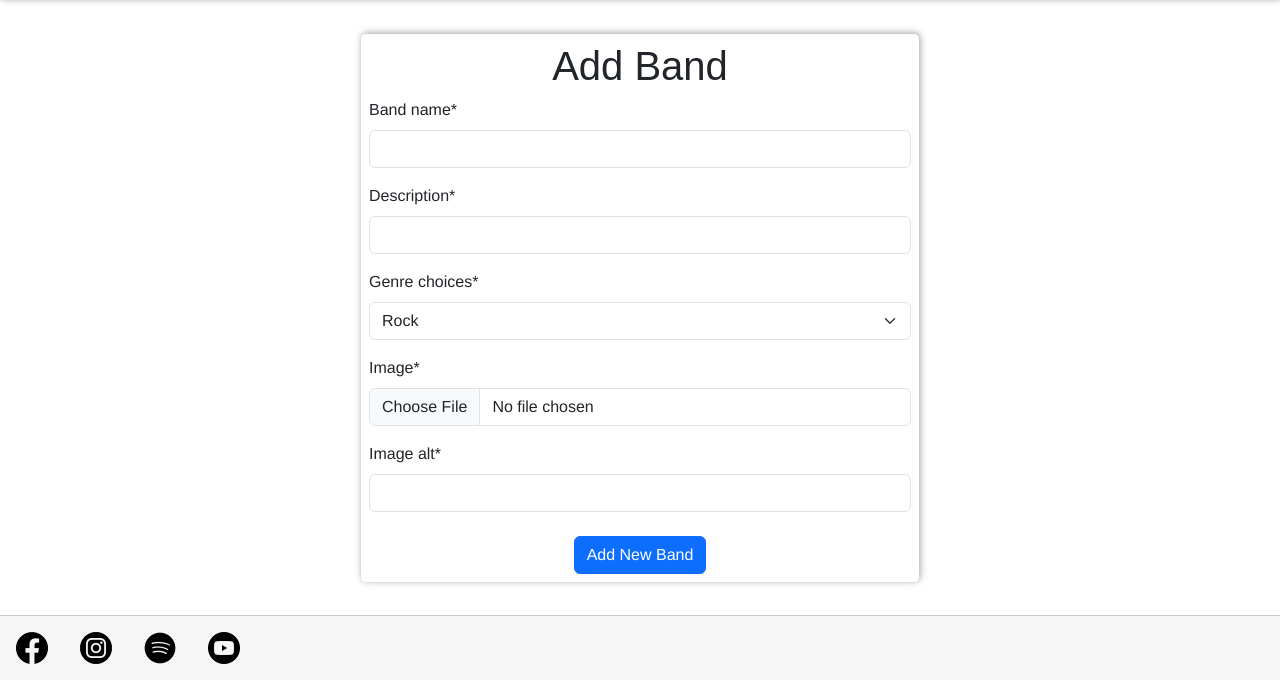
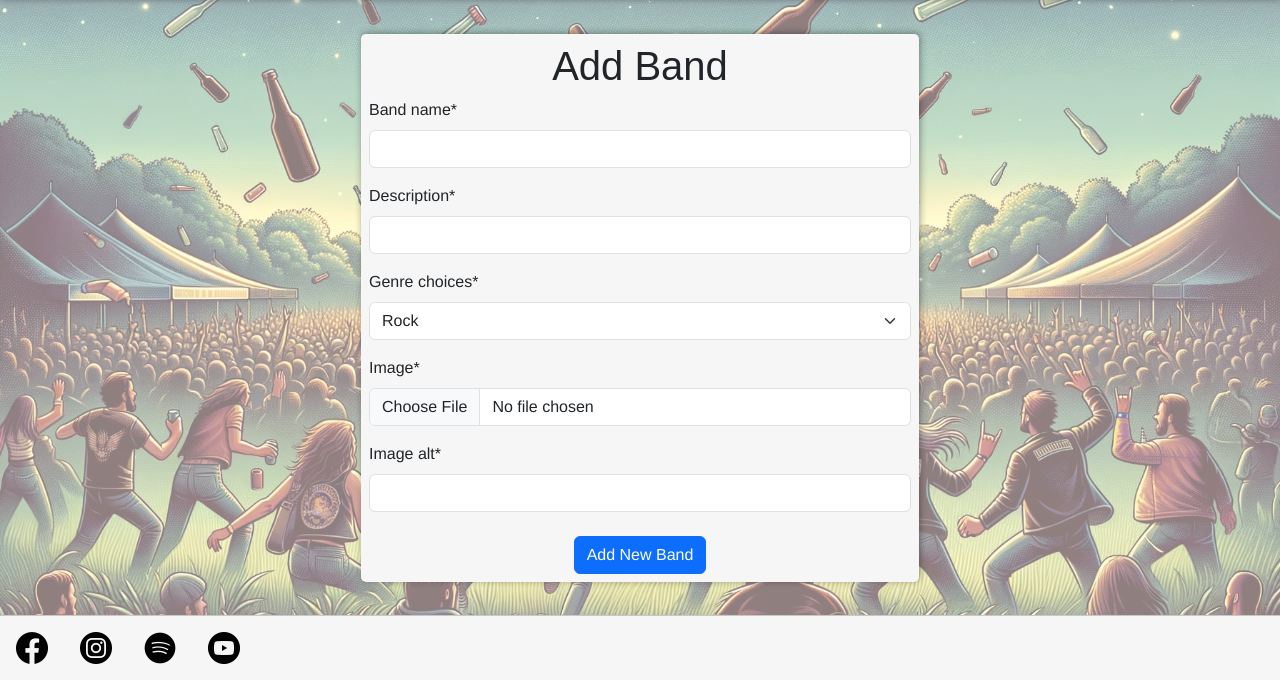
Before and after one commit to JorgenDIF/PP4-Riot-Rythm-Festival, a Django app: page /bands/ in a window 1280 px wide. Shown: the part 143-823 px from the top of the page. Run offline with Django 4.2, Linux system fonts and the light colour scheme; the visitor is signed in with stand-in values (Sample User, id 1); parts of the project's set-up code (start-up, migrations or seed data) failed here and were passed over; some libraries are stand-ins or nearby versions.

Commit message:
style: update background settings for better visibility
Update the site's main background image to improve overall aesthetics and user experience. Additionally, adjust the background color of forms to enhance text visibility, ensuring that form inputs are easily readable against their background.

These changes aim to not only improve the visual appeal but also the usability of the website.

```diff
--- a/static/css/base.css
+++ b/static/css/base.css
@@ -1,3 +1,4 @@
+
 
 :root {
     /** Fonts */
@@ -26,6 +27,7 @@
 }
 
 body {
+
     display: flex;
     flex-direction: column;
     font-family: var(--main-font);
@@ -37,6 +39,10 @@
 }
 
 main {
+    background-image: url('/static/images/rrbackground50.webp');
+    background-size: cover;
+    background-repeat: no-repeat;
+    background-position: center;
     flex: 1 0 auto;
     background-color: var(--white);
 }
@@ -81,6 +87,7 @@
 .form {
     width: 100%;
     margin: 3% auto;
+    background-color: var(--off-white);
     box-shadow: var(--small-box-shadow);
     border-radius: 5px;
 }
--- a/templates/base.html
+++ b/templates/base.html
@@ -16,7 +16,7 @@
     {% endblock %}
     <title>Riot Rythms Festival {% block title%}{% endblock %}</title>
 </head>
-<body>
+<body
     {% include 'includes/header.html' %}
 
     <main>
```
Also changed, not shown: static/images/rrbaackgound2.webp (added), static/images/rrbackground50.webp (added), static/images/rrbakckground.webp (added).
